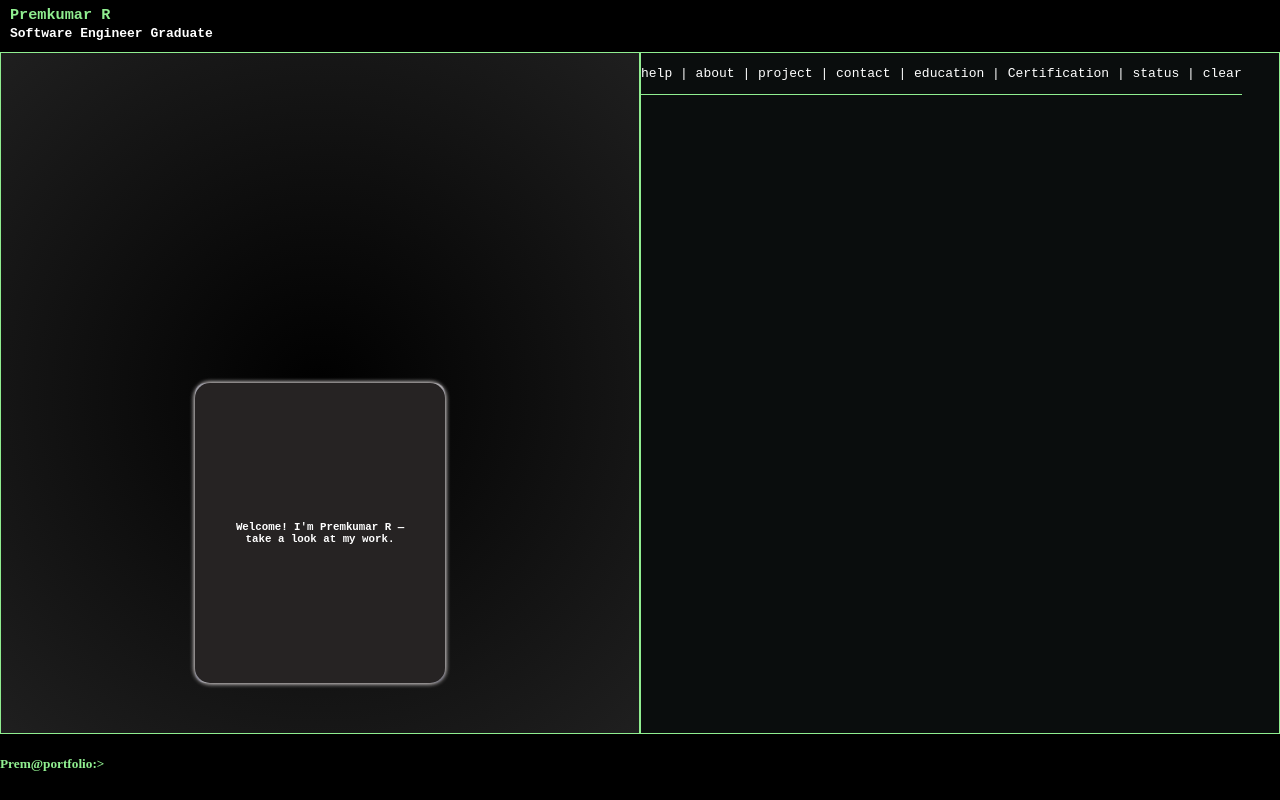
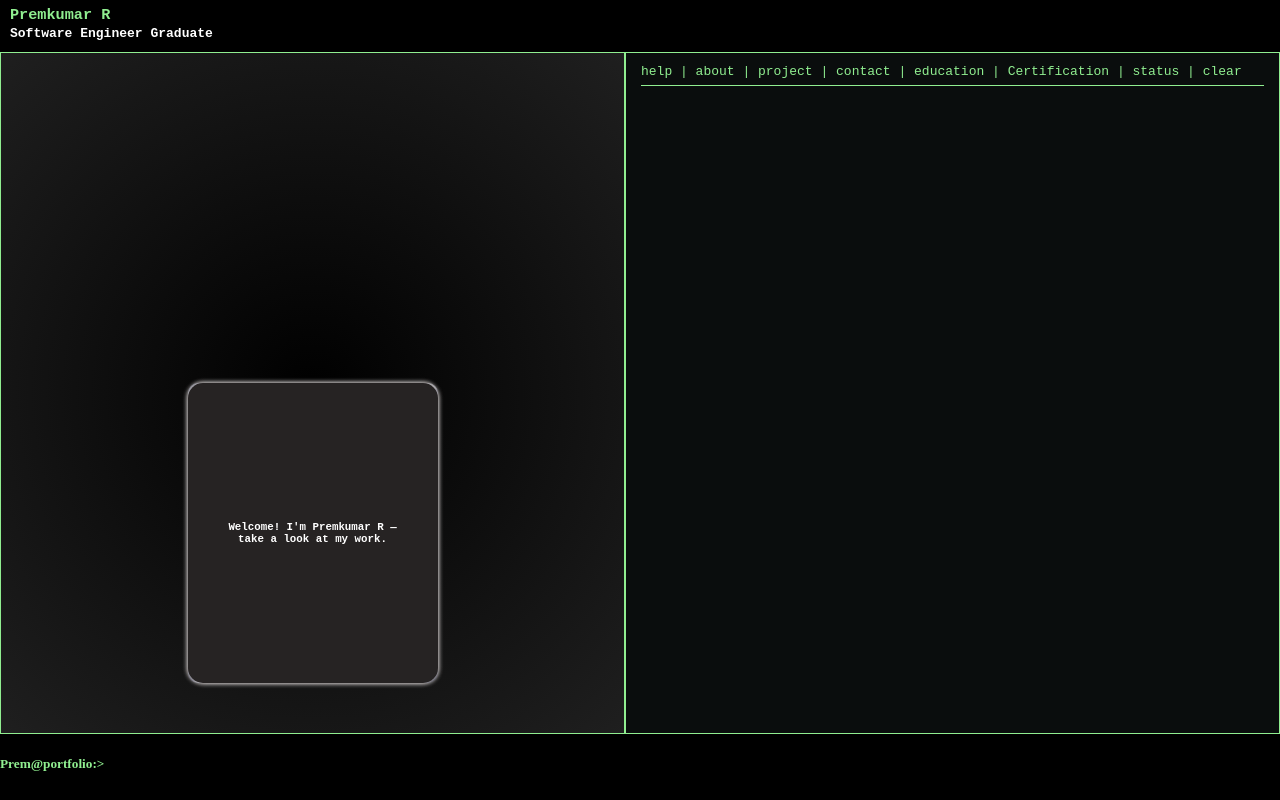
Before and after one commit to premkumar0410/portfolio-website, a plain HTML site: page index.html in a window 1280 px wide. Drawn offline with Linux system fonts and the light colour scheme.

Commit message:
right side header completed

```diff
--- a/style.css
+++ b/style.css
@@ -88,3 +88,21 @@ header h3{
 
     box-shadow: 0.4s ease;
 }
+
+
+/*Right side*/
+.right{
+    padding-top: 0;
+    padding-left: 15px;
+    padding-right: 15px;
+    display: flex;
+    flex-direction: column;
+}
+.right-header{
+    color: lightgreen;
+    padding-top: 5px;
+    line-height: 1px;
+}
+hr{
+    background-color: antiquewhite;
+}
```
